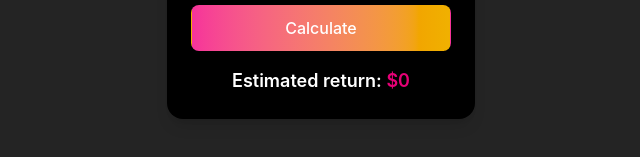
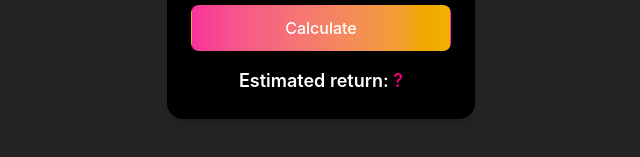
Before and after one commit to djc1120/financial_decision, a React (Vite) app: page / in a window 1280 px wide. Shown: the part 633-790 px from the top of the page, without its empty margins (319-959 px from the left). Built offline with nearby package versions, Linux system fonts and the light colour scheme.

Commit message:
minor fixes

```diff
--- a/src/App.jsx
+++ b/src/App.jsx
@@ -11,6 +11,7 @@ function App() {
     <>
       <label className="text-white">Monthly mortgage</label>
       <input
+        type="number"
         className="text-white w-full p-3 mb-4"
         value={monthlyMortgage}
         onChange={(e) => setMonthlyMortgage(e.target.value)}
@@ -18,6 +19,7 @@ function App() {
 
       <label className="text-white">Monthly rent</label>
       <input
+      type="number"
         className="text-white w-full p-3 mb-4"
         value={monthlyRent}
         onChange={(e) => setMonthlyRent(e.target.value)}
--- a/src/components/CalculationModule.jsx
+++ b/src/components/CalculationModule.jsx
@@ -3,7 +3,7 @@ import { useState } from 'react';
 function CalculationModule({ rate, setRate, monthlyExtra }) {
   const [principal, setPrincipal] = useState(10000);
   const [years, setYears] = useState(30);
-  const [total, setTotal] = useState(0);
+  const [total, setTotal] = useState('?');
 
   const calculateCompoundInterest = () => {
     const P = parseFloat(principal);
@@ -11,7 +11,8 @@ function CalculationModule({ rate, setRate, monthlyExtra }) {
     const n = parseInt(years);
 
     const S = P * ((1 + r) ** n - 1) / r;
-    setTotal(S.toFixed(0));
+    const formattedS = "$" + S.toFixed(0).replace(/\B(?=(\d{3})+(?!\d))/g, ",");
+    setTotal(formattedS);
   };
 
   return (
@@ -64,7 +65,7 @@ function CalculationModule({ rate, setRate, monthlyExtra }) {
           Calculate
         </button>
 
-        <h3 className="text-center text-lg font-semibold text-white mt-4">Estimated return: <span className="text-pink-600">${total}</span></h3>
+        <h3 className="text-center text-lg font-semibold text-white mt-4">Estimated return: <span className="text-pink-600">{total}</span></h3>
       </div>
     </div>
   );
```
